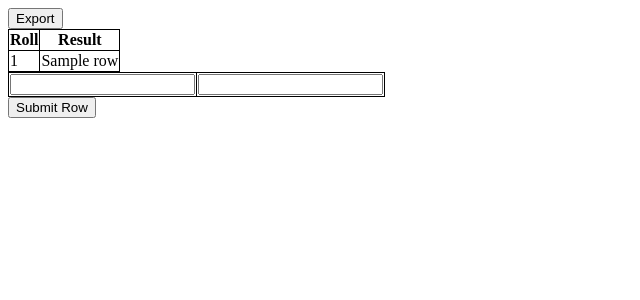
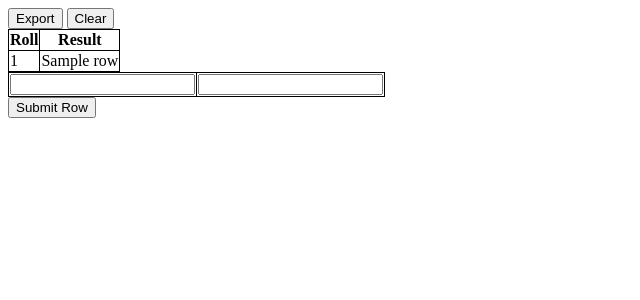
Before and after one commit to MelecaZane/thicklesnax-d100, a Flask app: template app/templates/table.html in a window 1280 px wide. Shown: the top 300 px of the page, without its empty margins (0-640 px from the left). Run offline with Flask 3, Linux system fonts and the light colour scheme; the template is opened without the code that fills it: most values are stand-ins (such as "Sample title", 1, 10 or a date in 2020).

Commit message:
Added 'clear' button to return to homepage

```diff
--- a/app/templates/table.html
+++ b/app/templates/table.html
@@ -54,6 +54,7 @@
 </script>
 <body>
     <button onclick="downloadCSV()">Export</button>
+    <button onclick="window.location.href = '/';">Clear</button>
     <div id="data_table">
         <table id="mainTable">
             <thead>
```
